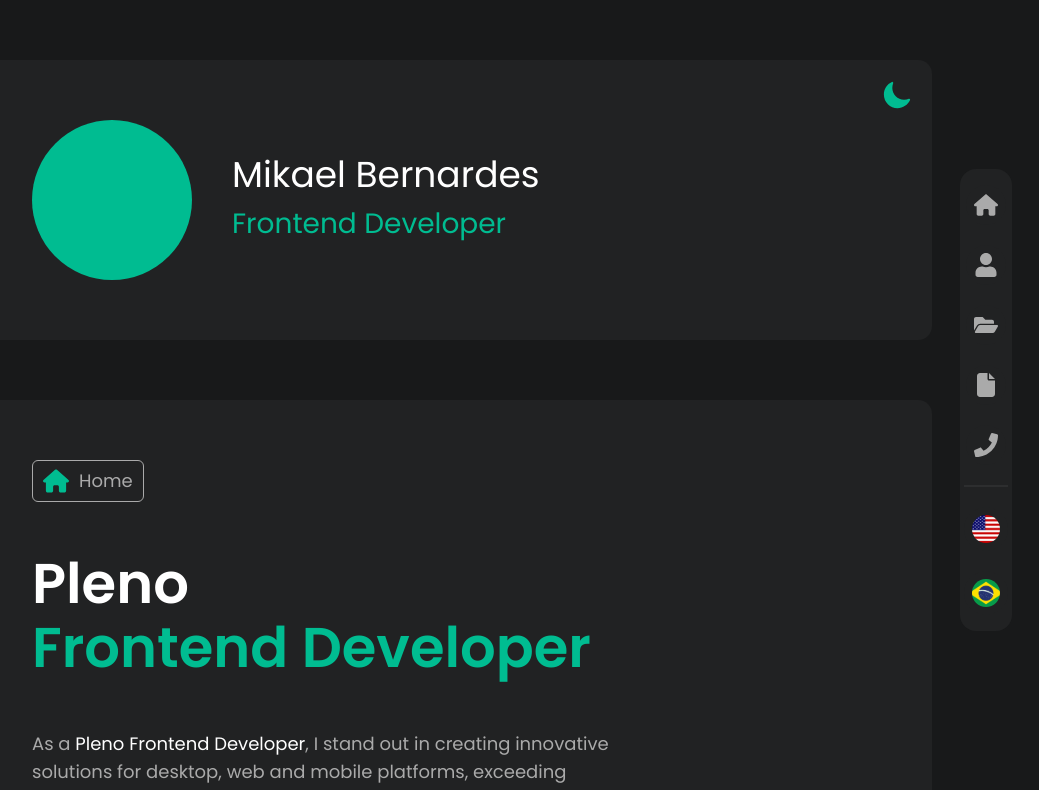
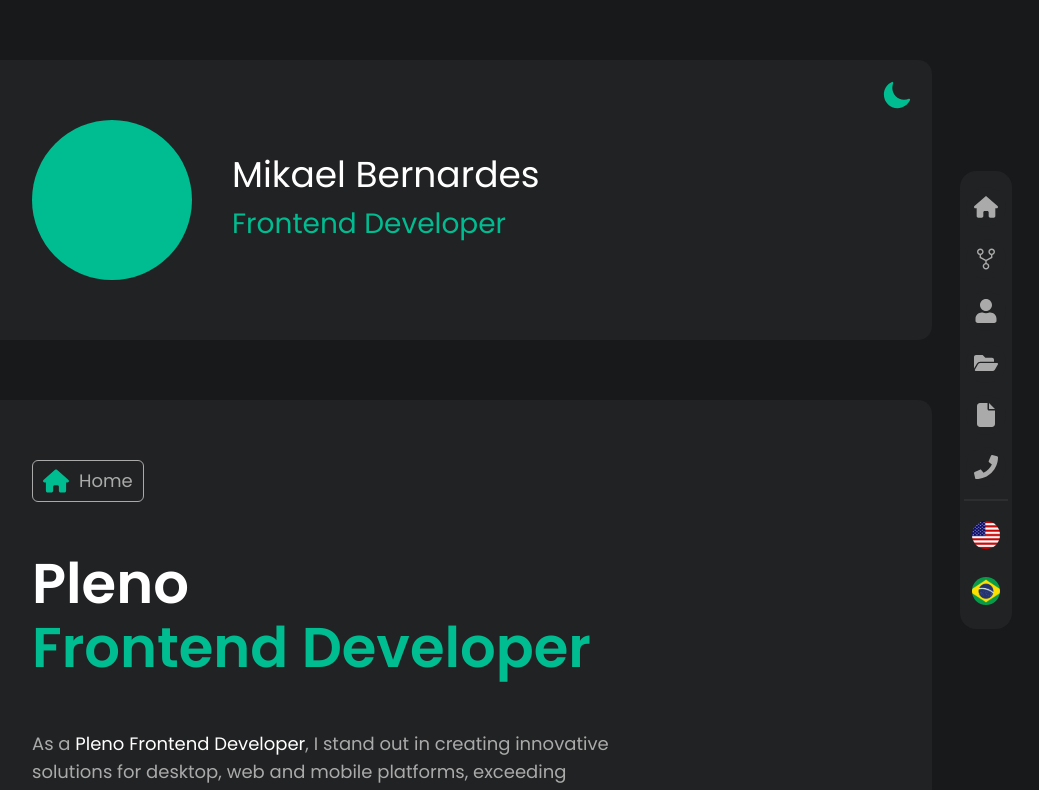
Before and after one commit to mikaelbernardes/my-portfolio, a Next.js app: page / in a window 1280 px wide. Shown: the top 790 px of the page, without its empty margins (188-1227 px from the left). Built offline with nearby package versions, Linux system fonts and the light colour scheme.

Commit message:
fix: navigation and navigationItem components

```diff
--- a/src/components/Navigation/NavigationItem/index.tsx
+++ b/src/components/Navigation/NavigationItem/index.tsx
@@ -16,7 +16,12 @@ function NavigationItem({ icon, name, link, onClick }: NavigationItemProps) {
   return (
     <div className="group relative bg-300 rounded-full">
       {link ? (
-        <Link href={link}>{content({ icon, name })}</Link>
+        <div
+          className={`transition-all p-2 rounded-full ${isReactIcon ? "hover:bg-500" : ""} txt-300 hover:text-Primary cursor-pointer`}
+          onClick={onClick}
+        >
+          <Link href={link}>{content({ icon, name })}</Link>
+        </div>
       ) : (
         <div
           className={`transition-all p-2 rounded-full ${isReactIcon ? "hover:bg-500" : ""} txt-300 hover:text-Primary cursor-pointer`}
--- a/src/components/Navigation/data.ts
+++ b/src/components/Navigation/data.ts
@@ -4,36 +4,49 @@ import { StaticImport } from "next/dist/shared/lib/get-img-props";
 import { IconType } from "react-icons";
 import { FaFolderOpen, FaPhone, FaUser } from "react-icons/fa";
 import { FaFile, FaHouse } from "react-icons/fa6";
+import { IoIosGitNetwork } from "react-icons/io";
 
 export const NavigationItems: {
   icon: IconType;
   brazilianName: string;
   americanName: string;
+  link: string;
 }[] = [
   {
     icon: FaHouse,
     americanName: "Home",
     brazilianName: "Início",
+    link: "#home",
+  },
+  {
+    icon: IoIosGitNetwork,
+    americanName: "Projects",
+    brazilianName: "Projetos",
+    link: "#projects",
   },
   {
     icon: FaUser,
     americanName: "About me",
     brazilianName: "Sobre mim",
+    link: "#about",
   },
   {
     icon: FaFolderOpen,
     americanName: "Resume",
     brazilianName: "Currículo",
+    link: "#resume",
   },
   {
     icon: FaFile,
     americanName: "Blog",
     brazilianName: "Blog",
+    link: "#blog",
   },
   {
     icon: FaPhone,
     americanName: "Contacts",
     brazilianName: "Contatos",
+    link: "#contacts",
   },
 ];
 
--- a/src/components/Navigation/index.tsx
+++ b/src/components/Navigation/index.tsx
@@ -8,12 +8,13 @@ function Navigation() {
   const { language, toggle } = useLanguageStore();
 
   return (
-    <nav className="sm:hidden md:hidden lg:flex flex-col items-center gap-5 py-4 px-1 bg-300 rounded-2xl fixed top-1/2 -translate-y-1/2 right-20 z-50">
+    <nav className="sm:hidden md:hidden lg:flex flex-col items-center gap-3 py-4 px-1 bg-300 rounded-2xl fixed top-1/2 -translate-y-1/2 right-20 z-50">
       {NavigationItems.map((item, index) => (
         <NavigationItem
           key={index}
           icon={item.icon}
           name={language === "en" ? item.americanName : item.brazilianName}
+          link={item.link}
         />
       ))}
       <hr className="border w-full border-BG500Light dark:border-BG500Dark" />
```
